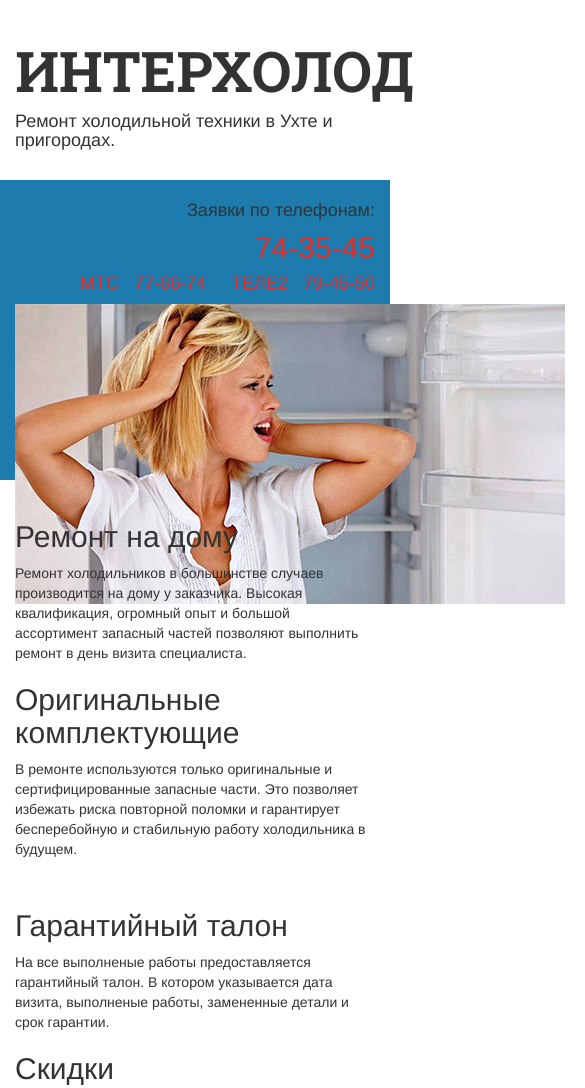
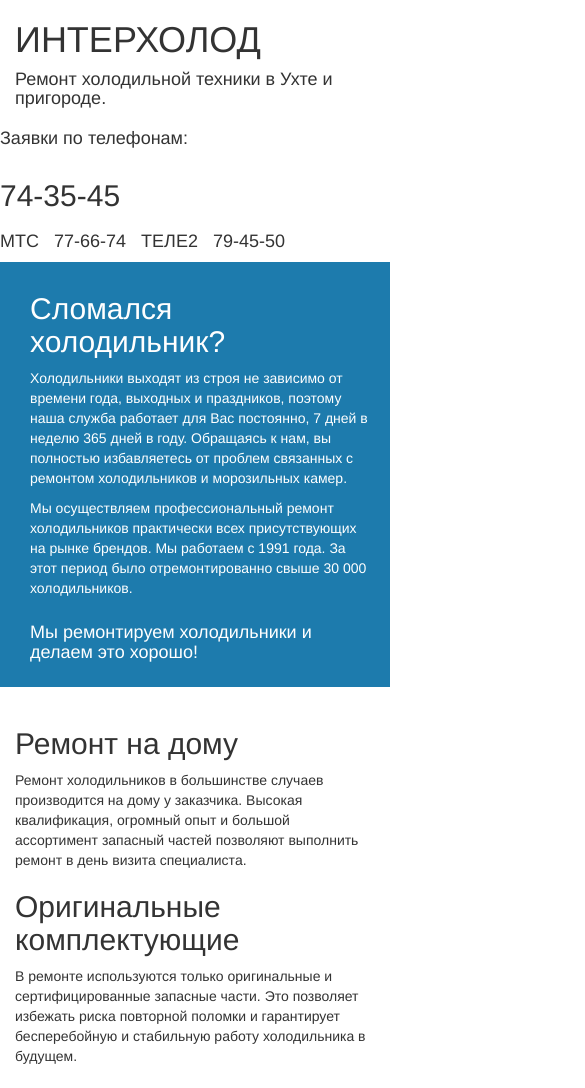
Before and after one commit to finist/interholod, a plain HTML site: page index.html in a window 390 px wide. Shown: the top 1088 px of the page, 585 px wide, since content can reach past the window. Drawn offline with nearby package versions, Linux system fonts and the light colour scheme.

Commit message:
Responsive

```diff
--- a/index.html
+++ b/index.html
@@ -9,7 +9,7 @@
 
     <!-- Bootstrap -->
     <link href="css/bootstrap.min.css" rel="stylesheet">
-    <link href="css/application2.css" rel="stylesheet">
+    <link href="css/application.css" rel="stylesheet">
 
     <link href='https://fonts.googleapis.com/css?family=Roboto+Slab:700&subset=latin,cyrillic' rel='stylesheet' type='text/css'>
 
@@ -21,22 +21,25 @@
     <![endif]-->
   </head>
   <body>
-    <div class="container" style="height: 180px;">
+    <div class="container" style="">
       <div class="row">
-        <div class="col-md-6">
-          <h1 style="font-family: 'Roboto Slab', serif; font-size: 56px; padding-top: 20px;">ИНТЕРХОЛОД</h1>
-          <h4 style="">Ремонт холодильной техники в Ухте и пригородах.</h4>
+        <div class="col-xs-12 col-sm-12 col-md-6 ">
+          <h1 class='logo' style="">ИНТЕРХОЛОД</h1>
+          <h4 class='subtitle'>Ремонт холодильной техники в Ухте и пригороде.</h4>
+          <!-- <h4 style="">Водный, Шудаяг, Ветлосян, Югер, Бельгоп</h4> -->
         </div>
-        <div class="col-md-4">
-          <div class="pull-right">
-            <h4 class="pull-right" style="padding-top: 30px;">Заявки по телефонам:</h4>
-            <br />
-            <h2 class="pull-right" style="margin-top: 0px; color: #e42d28;">
+        <div class="col-xs-12 col-sm-12 col-md-4">
+          <div class="row" style="padding-right: 20px;">
+            <h4 class='order-title-first'>Заявки по телефонам:</h4>
+          </div>
+          <div class="row" style="padding-right: 20px;">
+            <h2 class='order-title-second'>
               <span>74-35-45</span>
             </h2>
-            <br />
-            <h4 class="pull-right" style="margin-top: 0px; color: #e42d28;">
-              <span style="padding-right: 20px">
+          </div>
+          <div class="row" style="padding-right: 20px;">
+            <h4 class='order-title-third'>
+              <span style="padding-right: 10px">
                 <span style="padding-right: 10px">МТС</span>
                 77-66-74
               </span>
@@ -47,7 +50,7 @@
             </h4>
           </div>
         </div>
-        <div class="col-md-2">
+        <div class="hidden-xs hidden-sm col-md-2">
           <img src="img/pingvin.png" style="padding-top: 10px;">
         </div>
       </div>
@@ -55,18 +58,20 @@
 
     <!-- <h2 style="text-align: center; background-color: #3397cc; color: #FFF; padding: 10px 0; margin: 0;">Мы ремонтируем холодильники и делаем это хорошо!</h2> -->
 
-    <div style="height: 300px; background-color: rgb(29, 123, 173)">
+
+    <div style="background-color: rgb(29, 123, 173)">
       <div class="container">
         <div class="row">
-          <div class="col-md-6">
+          <div class="col-lg-6 hidden-xs hidden-sm hidden-md">
             <img src="img/ref3.jpg">
           </div>
-          <div class="col-md-6" style="color: #FFF; padding-left: 30px; padding-top: 20px;">
+          <div class="col-md-12 col-lg-6" style="color: #FFF; padding-left: 30px; padding-top: 10px;">
             <h2>Сломался холодильник?</h2>
             <p>Холодильники выходят из строя не зависимо от времени года, выходных и праздников, поэтому наша служба работает для Вас постоянно, 7 дней в неделю
             365 дней в году. Обращаясь к нам, вы полностью избавляетесь от проблем связанных с ремонтом холодильников и морозильных камер.</p>
             <p>Мы осуществляем профессиональный ремонт холодильников практически всех присутствующих на рынке брендов. Мы работаем с 1991 года. За этот
             период было отремонтированно свыше 30 000 холодильников.</p>
+            <h4 style="padding-top: 15px; padding-bottom: 15px;">Мы ремонтируем холодильники и делаем это хорошо!</h4>
           </div>
         </div>
       </div>
@@ -107,16 +112,16 @@
     <div class="container" style="padding-top: 40px;">
       <div class="row">
         <div class="col-md-12" style="text-align: center;">
-          <img src="img/logos1.png" style="margin-bottom: 40px;">
-          <img src="img/logos2.png" style="margin-bottom: 40px;">
-          <img src="img/logos3.png" style="margin-bottom: 40px;">
-          <img src="img/logos4.png">
+          <img src="img/logos1.png" style="margin-bottom: 40px;" class="img-responsive">
+          <img src="img/logos2.png" style="margin-bottom: 40px;" class="img-responsive">
+          <img src="img/logos3.png" style="margin-bottom: 40px;" class="img-responsive">
+          <img src="img/logos4.png" class="img-responsive">
         </div>
       </div>
     </div>
 
-    <div style="height: 50px; background-color: #333; color: #FFF; margin-top: 50px; text-align: center;">
-      <div class="container" style="padding-top: 20px;">
+    <div style="height: 50px; width: 100%; background-color: #333; color: #FFF; margin-top: 50px; text-align: center;">
+      <div class="container" style="padding-top: 15px;">
         <div class="row">
           <span style="padding-right: 20px">ЧП "ИНТЕРХОЛОД"</span>
           <span style="padding-right: 20px">Ремонт холодильной техники в Ухте и пригородах.</span>
```
